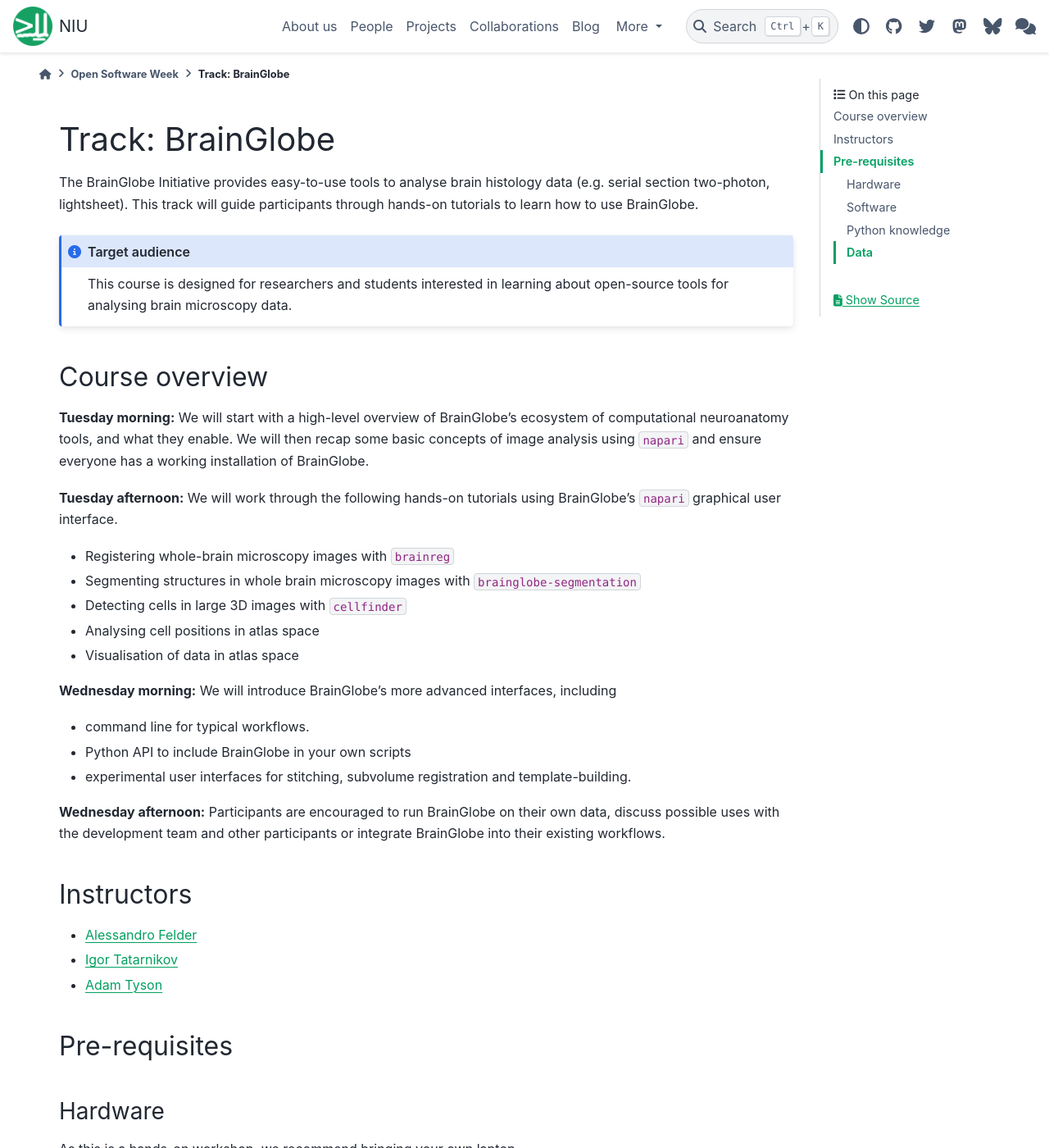
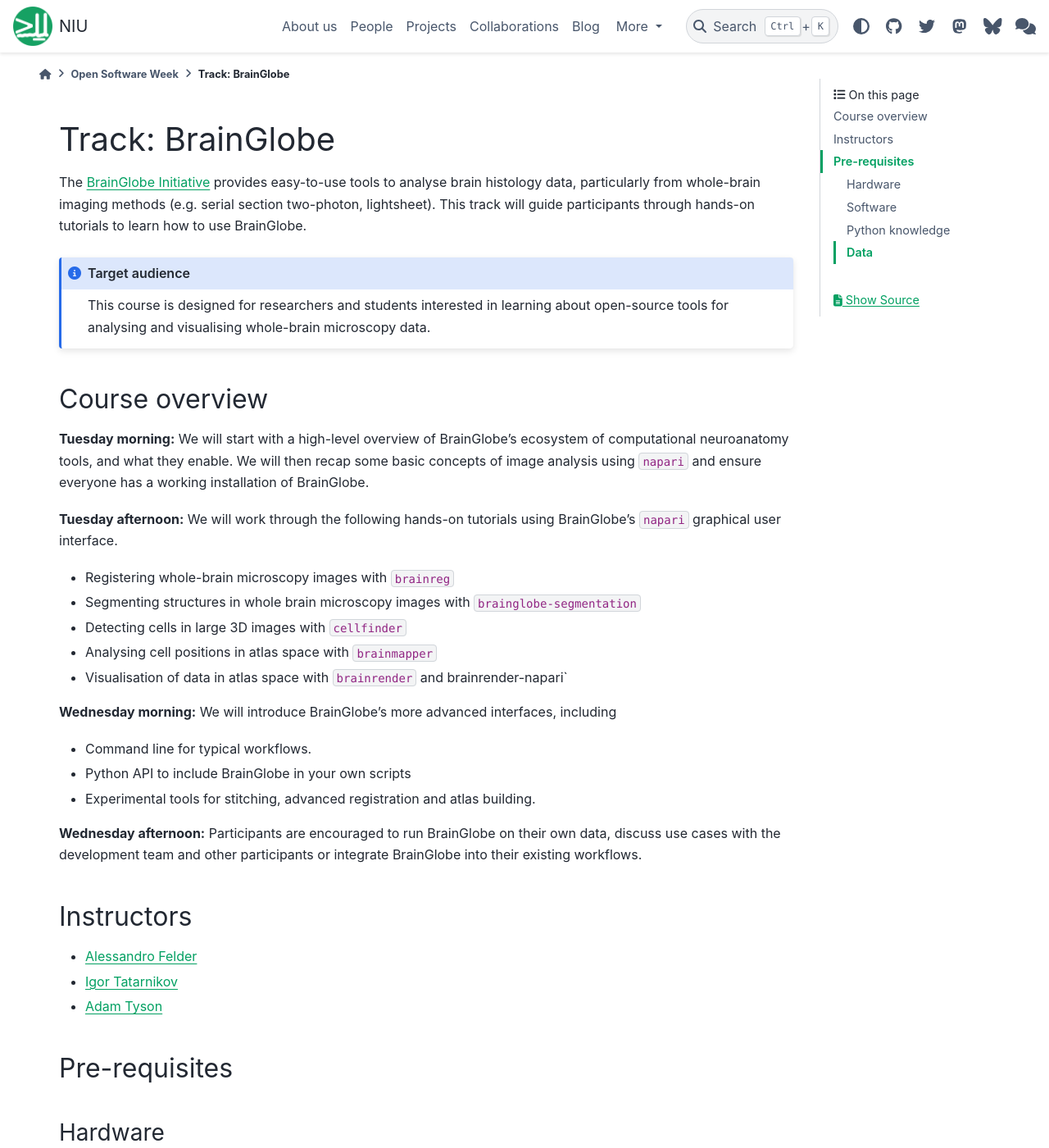
Before and after one commit to neuroinformatics-unit/neuroinformatics-unit.github.io, a Sphinx documentation site: the page built from docs/source/open-software-week/brainglobe.md, in a window 1280 px wide and 1400 px high. Shown: the whole window at 82% size. Built offline with Sphinx 7.4.7 and the PyData theme 0.15.4, drawn with Linux system fonts in a browser that asks for light colours; nearby versions of some CDN libraries; some of the changed text lies outside the part shown.

Commit message:
Apply suggestions from code review
Co-authored-by: Adam Tyson <code@adamltyson.com>

```diff
--- a/docs/source/open-software-week/brainglobe.md
+++ b/docs/source/open-software-week/brainglobe.md
@@ -1,13 +1,13 @@
 (track-brainglobe)=
 # Track: BrainGlobe
 
-The BrainGlobe Initiative provides easy-to-use tools to analyse brain histology data (e.g. serial section two-photon, lightsheet).
+The [BrainGlobe Initiative](https://brainglobe.info) provides easy-to-use tools to analyse brain histology data, particularly from whole-brain imaging methods (e.g. serial section two-photon, lightsheet).
 This track will guide participants through hands-on tutorials to learn how to use BrainGlobe.
 
 ::: {admonition} Target audience
 :class: note
 
-This course is designed for researchers and students interested in learning about open-source tools for analysing brain microscopy data.
+This course is designed for researchers and students interested in learning about open-source tools for analysing and visualising whole-brain microscopy data.
 :::
 
 ## Course overview
@@ -21,17 +21,17 @@
 - Registering whole-brain microscopy images with `brainreg`
 - Segmenting structures in whole brain microscopy images with `brainglobe-segmentation`
 - Detecting cells in large 3D images with `cellfinder`
-- Analysing cell positions in atlas space
-- Visualisation of data in atlas space
+- Analysing cell positions in atlas space with `brainmapper`
+- Visualisation of data in atlas space with `brainrender` and brainrender-napari`
 
 __Wednesday morning:__
 We will introduce BrainGlobe's more advanced interfaces, including
-- command line for typical workflows.
+- Command line for typical workflows.
 - Python API to include BrainGlobe in your own scripts
-- experimental user interfaces for stitching, subvolume registration and template-building.
+- Experimental tools for stitching, advanced registration and atlas building.
 
 __Wednesday afternoon:__
-Participants are encouraged to run BrainGlobe on their own data, discuss possible uses with the development team and other participants or integrate BrainGlobe into their existing workflows.
+Participants are encouraged to run BrainGlobe on their own data, discuss use cases with the development team and other participants or integrate BrainGlobe into their existing workflows.
 
 ## Instructors
 - [Alessandro Felder](https://github.com/alessandrofelder)
```
Also changed, not shown: other parts of docs/source/open-software-week/brainglobe.md (+1 -1 lines).
